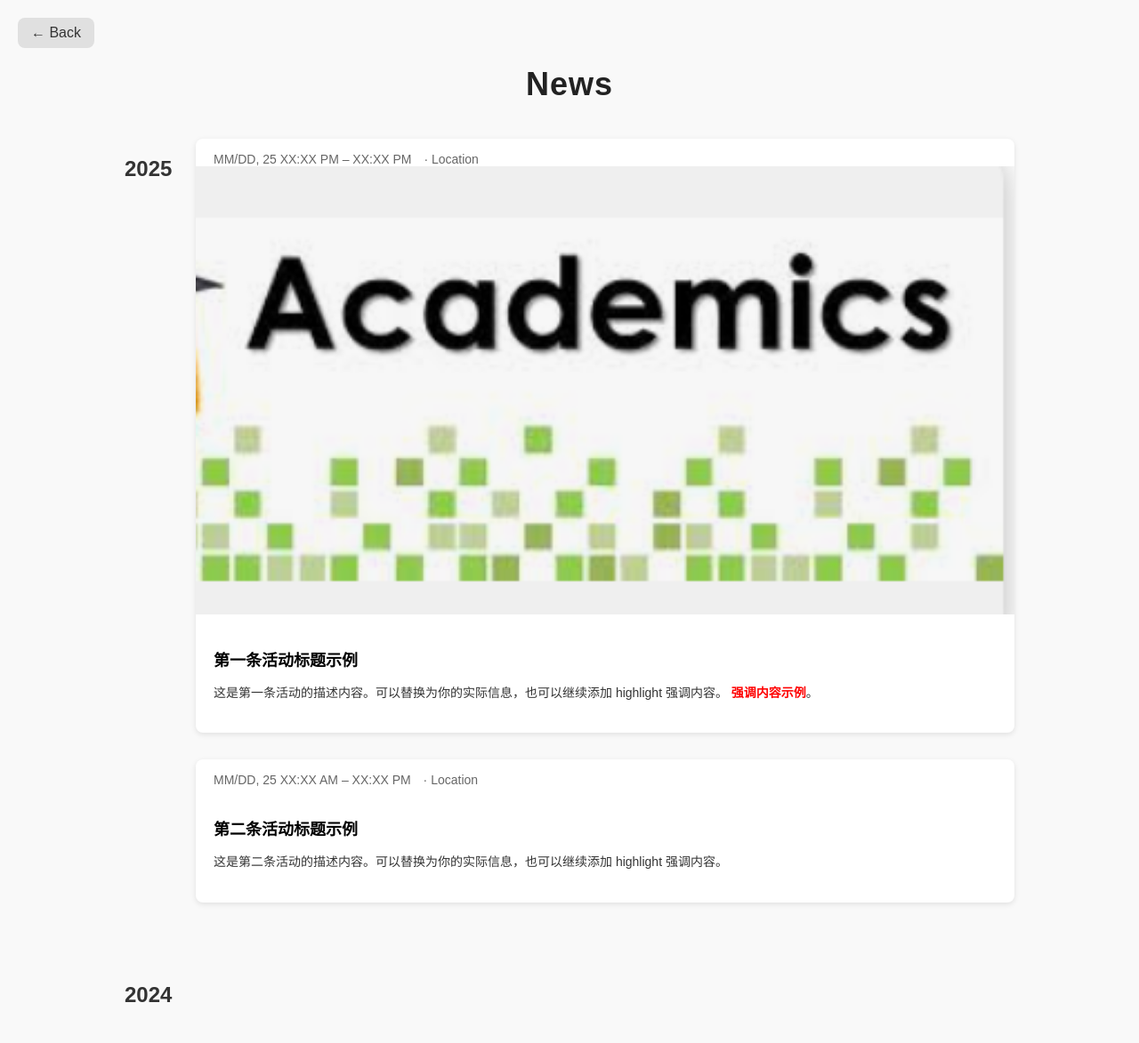
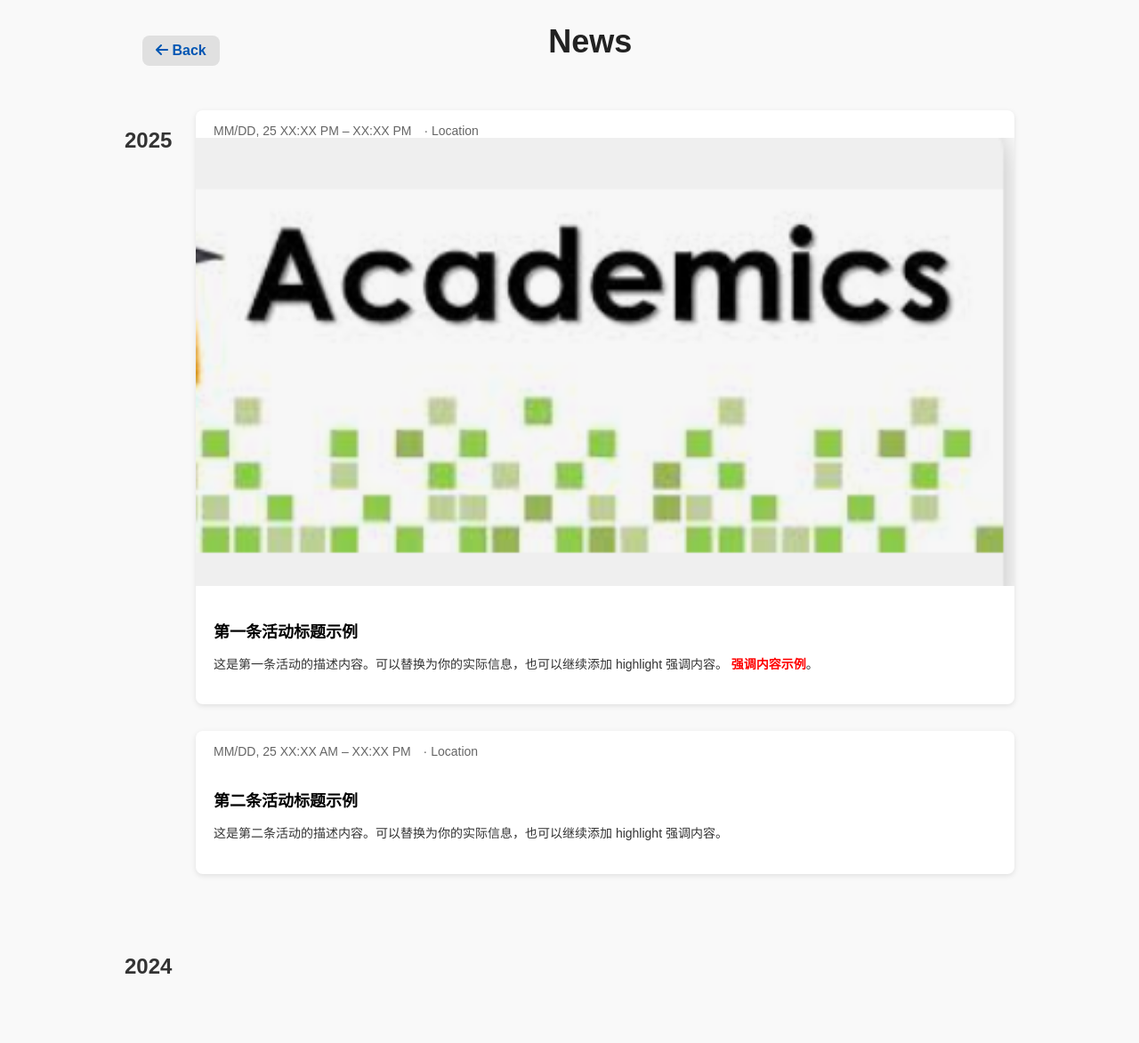
Before and after one commit to Yu-Xinda/Yu.github.io, a Jekyll site: the page news.html, which Jekyll copies as it is, in a window 1280 px wide. Shown: the whole page at 89% size. Built offline with Jekyll 4.4.1, drawn with Linux system fonts in a browser that asks for light colours; after the commit the page ends 1141 px from its top, so only the background shows below that.

Commit message:
Update news.html

```diff
--- a/news.html
+++ b/news.html
@@ -3,6 +3,8 @@
 <head>
   <meta charset="UTF-8">
   <title>News!</title>
+  <!-- 引入图标库（如果未引入） -->
+  <link rel="stylesheet" href="https://cdnjs.cloudflare.com/ajax/libs/font-awesome/6.4.2/css/all.min.css"/>
   <style>
     body {
       font-family: "Microsoft YaHei", sans-serif;
@@ -99,10 +101,14 @@
 </head>
 <body>
 
-  <!-- 返回按钮 -->
-  <a href="javascript:history.back()" class="back-button">← Back</a>
-
-  <h1 class="page-title">News</h1>
+  <!-- 返回按钮 + 居中标题 -->
+  <div class="top-bar" style="display: flex; align-items: center; justify-content: space-between; padding: 20px 40px 10px; max-width: 1000px; margin: 0 auto;">
+    <a href="javascript:history.back()" class="back-button" style="font-size: 16px; text-decoration: none; color: #0056b3; font-weight: bold;">
+      <i class="fas fa-arrow-left"></i> Back
+    </a>
+    <h1 style="margin: 0 auto; font-size: 36px; text-align: center; flex: 1; color: #222;">News</h1>
+    <div style="width: 60px;"></div> <!-- 占位保持左右平衡 -->
+  </div>
 
   <!-- 2025 -->
   <div class="container">
```
